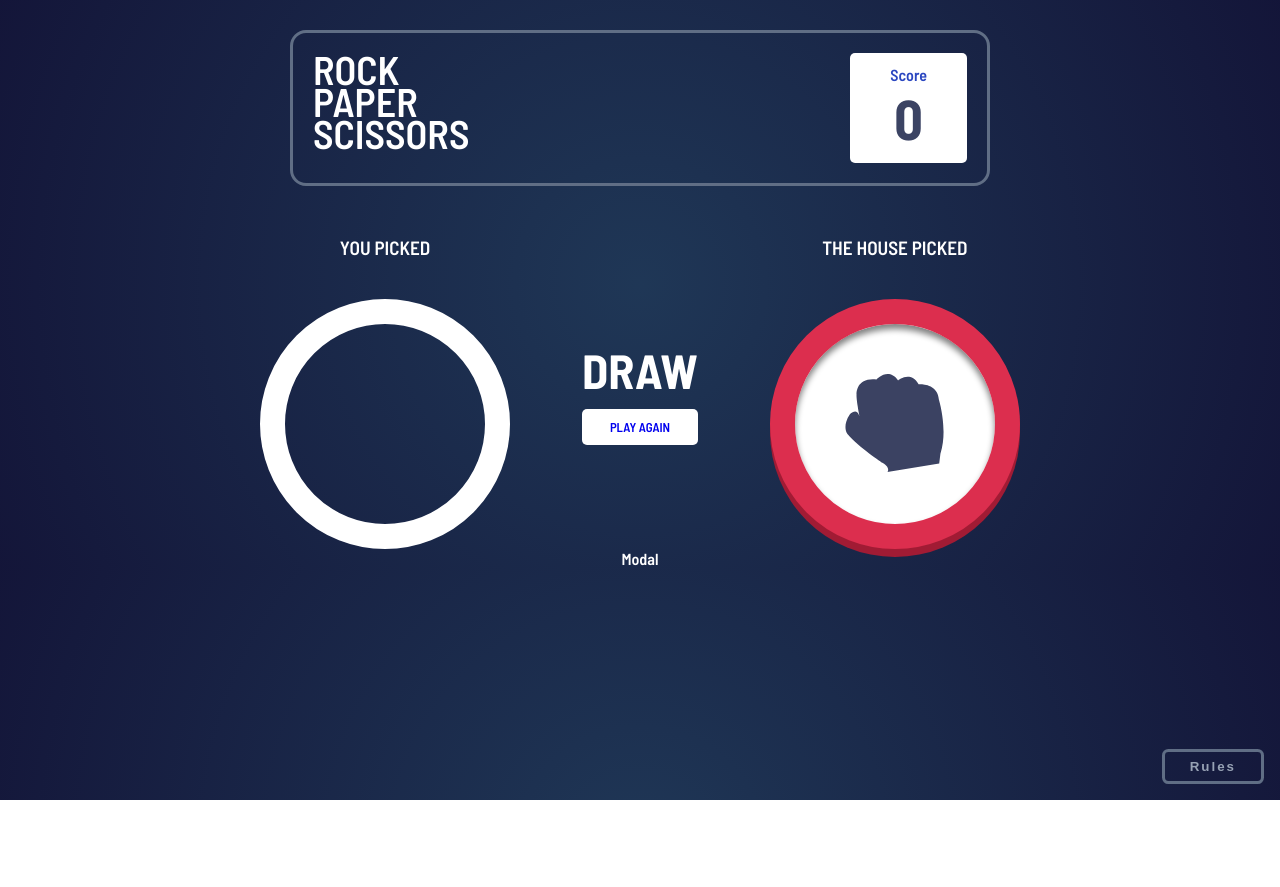
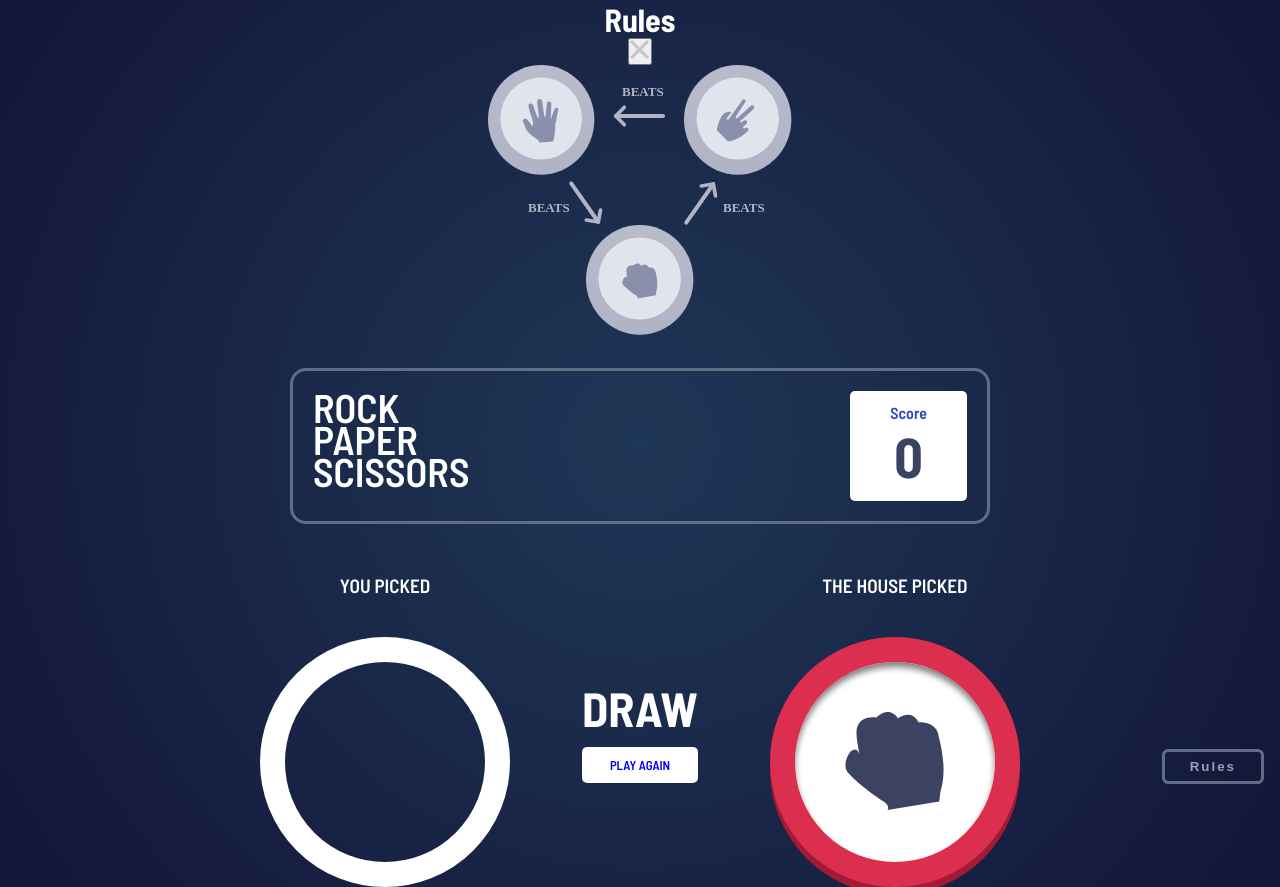
Before and after one commit to Lundi19/rps-react, a React (Vite) app: page /game in a window 1280 px wide. Both pictures are taken after a click on the button "Rules". Before the commit the page ends 800 px from the top, so only its background shows below. Built offline with nearby package versions, Linux system fonts and the light colour scheme.

Commit message:
game rules modal

```diff
--- a/src/components/Modal.js
+++ b/src/components/Modal.js
@@ -1,11 +1,24 @@
-import React from 'react'
 
-const Modal = () => {
-  return (
-    <div>
-      Modal
-    </div>
-  )
-}
+import React from "react";
+import ReactDOM from "react-dom";
+import close from "../images/icon-close.svg";
+import rules from "../images/image-rules.svg";
 
-export default Modal
+const Modal = ({ toggle }) => {
+  return ReactDOM.createPortal(
+    <div className="modal-container">
+      <div className="modal-box">
+        <div className="modal__header">
+          <h1>Rules</h1>
+          <button onClick={toggle}>
+            <img src={close} alt="Close" srcset="" />
+          </button>
+        </div>
+        <img src={rules} alt="Rules" srcset="" />
+      </div>
+    </div>,
+    document.getElementById("modal")
+  );
+};
+
+export default Modal;
```
